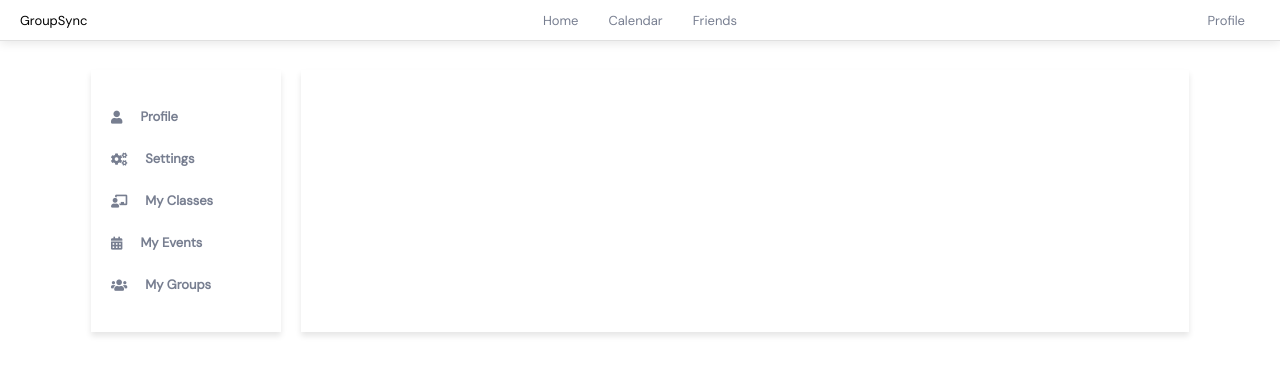
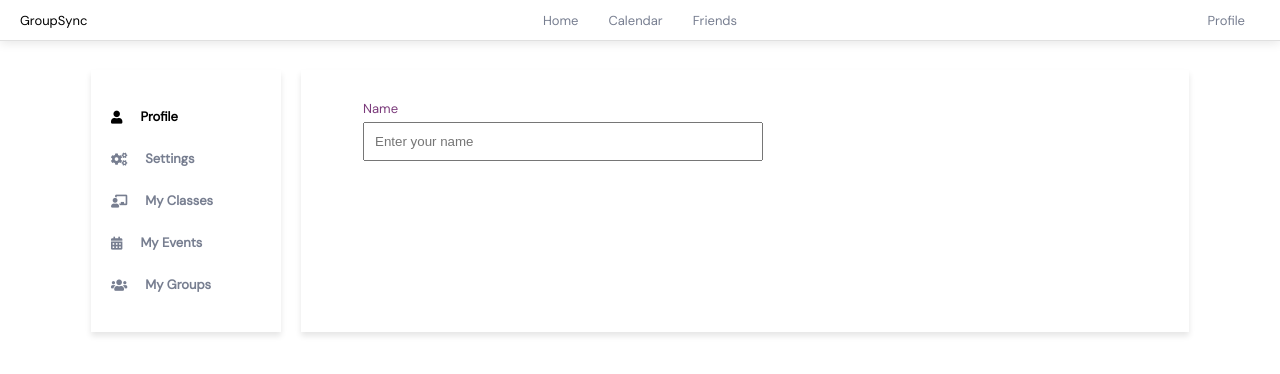
Before and after one commit to TheGuys-tech/DubHacks23, a SvelteKit app: page /profile in a window 1280 px wide. Shown: the top 374 px of the page. Built offline with nearby package versions, Linux system fonts and the light colour scheme.

Commit message:
Autoselect profile on profile page

```diff
--- a/src/routes/profile/+page.svelte
+++ b/src/routes/profile/+page.svelte
@@ -1,6 +1,6 @@
 <script>
     // JavaScript
-    let selectedSection = 'personal_info';
+    let selectedSection = 'profile';
 </script>
 
 <style>
```
